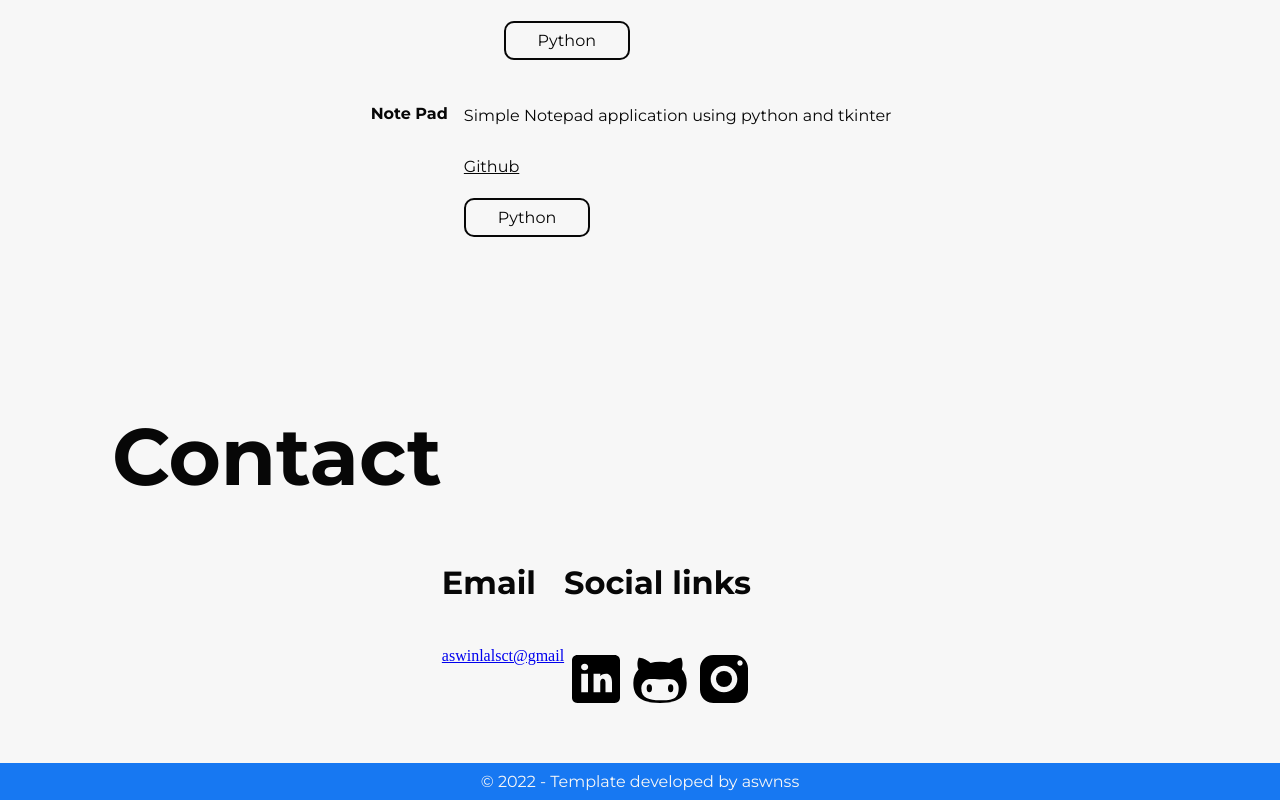
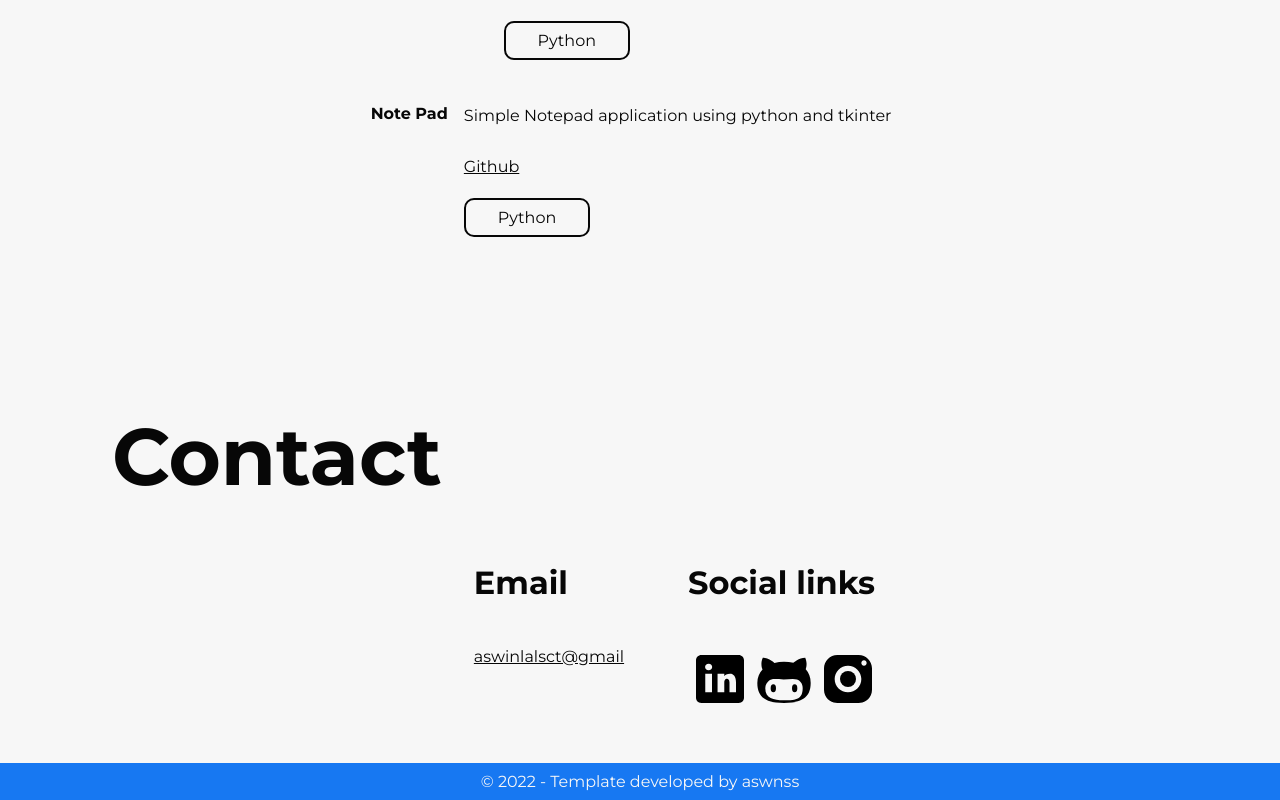
Before and after one commit to aswnss-m/vite-react, a React (Vite) app: page / in a window 1280 px wide. Shown: the part 2093-2893 px from the top of the page. Built offline with nearby package versions, Linux system fonts and the light colour scheme.

Commit message:
contact section complete

```diff
--- a/src/assets/Contact.css
+++ b/src/assets/Contact.css
@@ -14,7 +14,9 @@
     padding-top: 9rem;
     display: flex;
     flex-direction: row;
-
+}
+{
+    margin:0px 1em;
 }
 .contactSection h3{
     font-family: 'Montserrat';
@@ -26,10 +28,18 @@ line-height: 64px;
 .emailSection{
     display: flex;
     flex-direction: column;
+    margin: 0 2em;
+    font-family: 'Montserrat';
+
+}
+.emailSection a{
+    color: var(--black);
 }
 .socialLinkSection{
     display: flex;
     flex-direction: column;
+    margin: 0 2em;
+
 }
 .socialLinkSection img{
     width: 4em;
```
